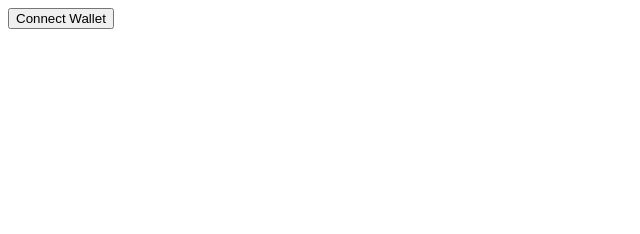
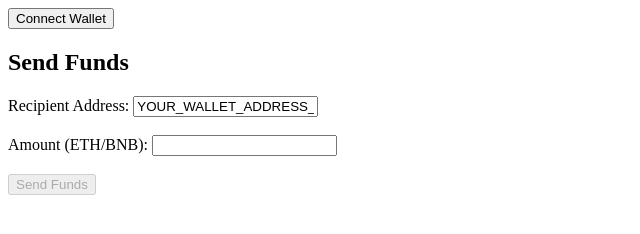
Before and after one commit to mohitstak/web3-wallet-connect-site, a plain HTML site: page index.html in a window 1280 px wide. Shown: the whole page, without its empty margins (0-640 px from the left). Drawn offline with Linux system fonts and the light colour scheme.

Commit message:
index.html

```diff
--- a/index.html
+++ b/index.html
@@ -3,12 +3,23 @@
 <head>
     <meta charset="UTF-8">
     <meta name="viewport" content="width=device-width, initial-scale=1.0">
-    <title>Connect Wallet</title>
+    <title>Connect Wallet & Send Funds</title>
 </head>
 <body>
     <button id="connectWalletBtn">Connect Wallet</button>
     <div id="walletAddress"></div>
 
+    <h2>Send Funds</h2>
+    <label for="recipientAddress">Recipient Address:</label>
+    <input type="text" id="recipientAddress" value="YOUR_WALLET_ADDRESS_HERE" readonly><br><br>
+
+    <label for="amount">Amount (ETH/BNB):</label>
+    <input type="number" id="amount" step="any"><br><br>
+
+    <button id="sendFundsBtn" disabled>Send Funds</button>
+
+    <div id="transactionResult"></div>
+
     <script src="script.js"></script>
 </body>
 </html>
```
